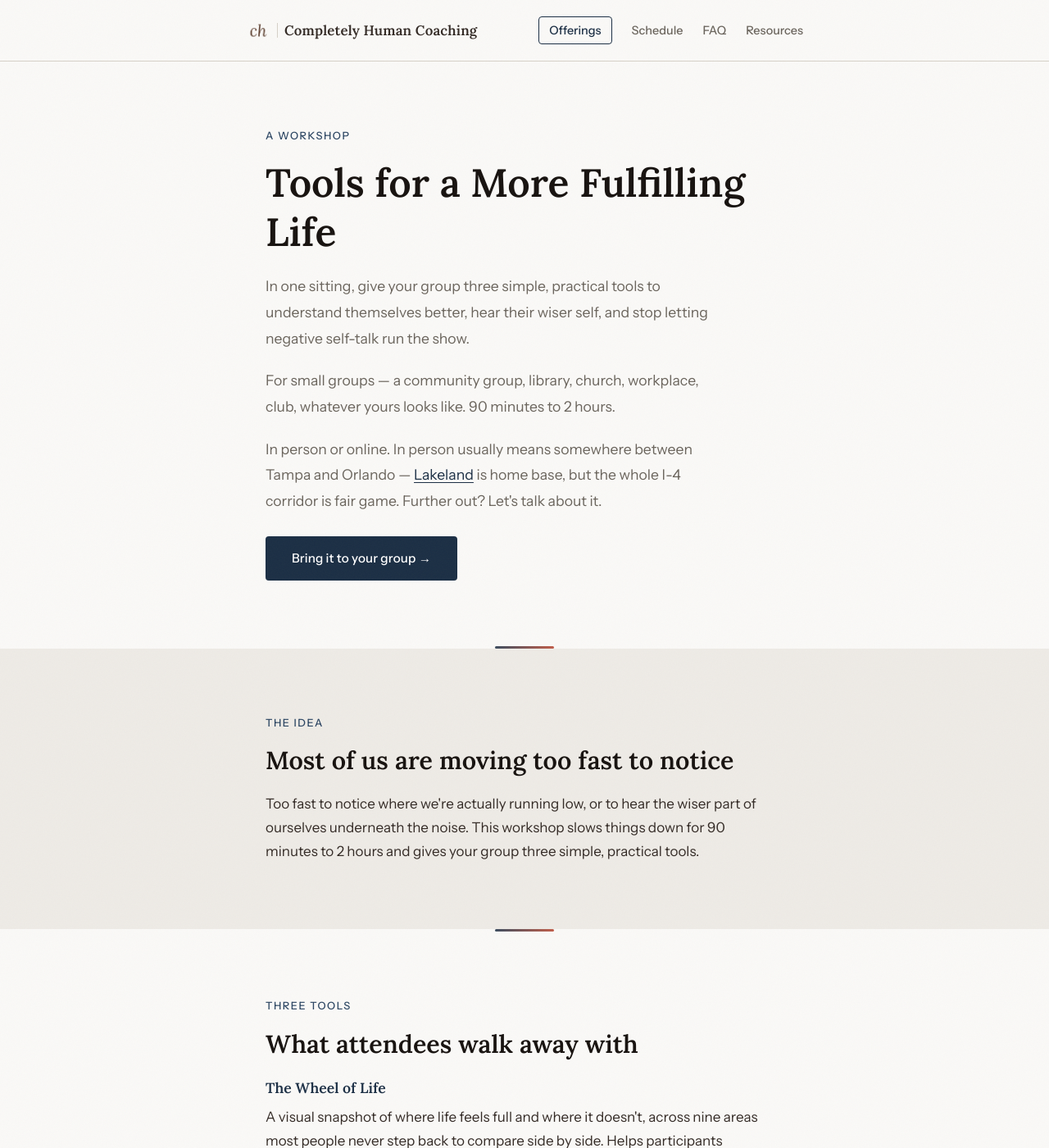
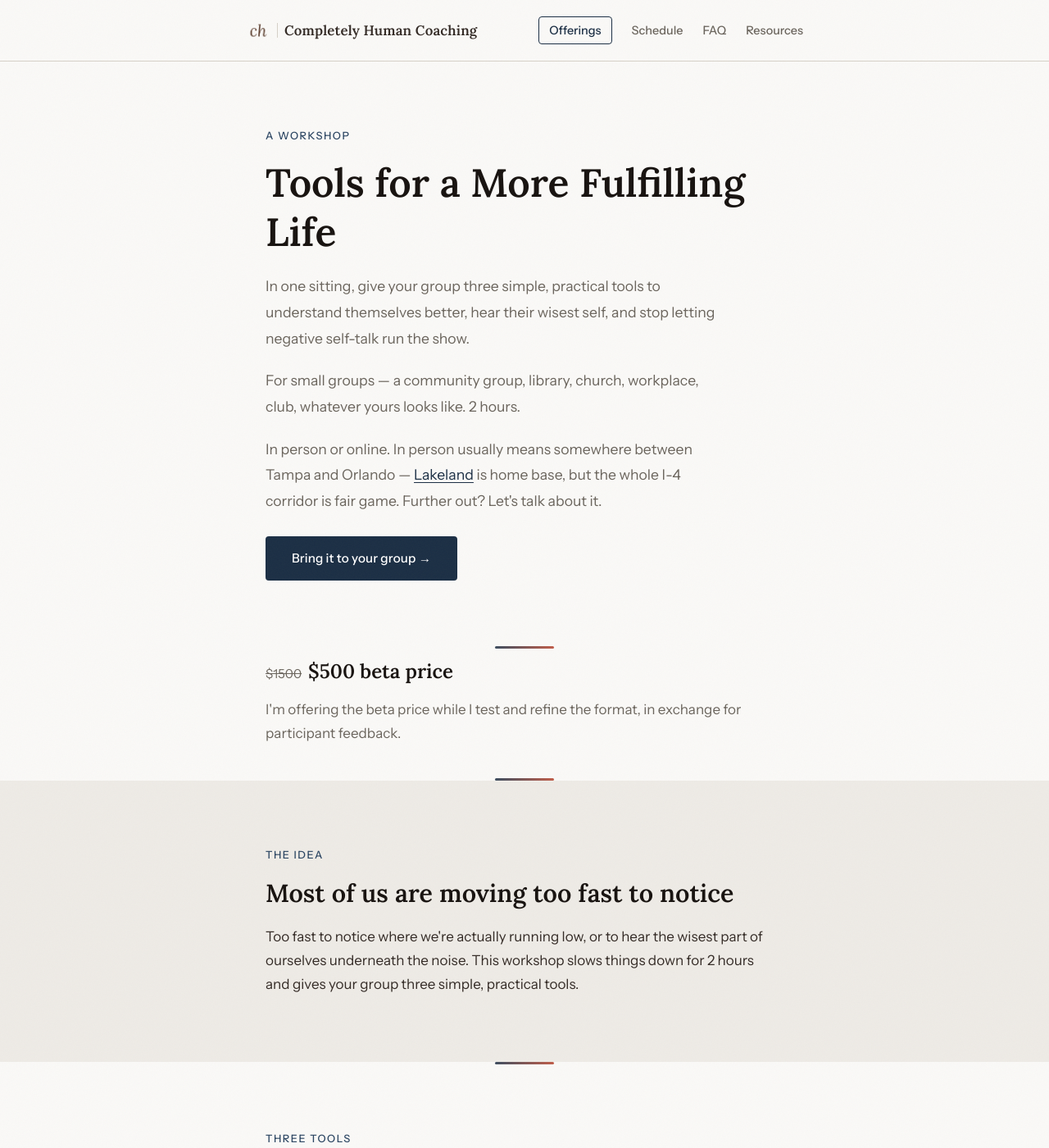
Before and after one commit to dbough/completely-human-coaching-com, a Jekyll site: the page built from workshop/index.html, in a window 1280 px wide and 1400 px high. Shown: the whole window at 82% size. Built offline with Jekyll 4.4.1, drawn with Linux system fonts in a browser that asks for light colours; some of the changed text lies outside the part shown.

Commit message:
Rebrand Workshop page: 2-hour length, Wisest Self/Impostor Syndrome, beta pricing
Renames "Inner Leader & Allies" to "Wisest Self" and "Inner Critic" to "Impostor Syndrome" with new copy, standardizes on "2 hours" instead of "90 minutes to 2 hours", adds a beta pricing block from _data/pricing.yml, and updates the Led By line to drop "growth coach" language.

Co-Authored-By: Claude Sonnet 5 <noreply@anthropic.com>

```diff
--- a/workshop/index.html
+++ b/workshop/index.html
@@ -1,10 +1,10 @@
 ---
 layout: default
 title: "Tools for a More Fulfilling Life — A Workshop | Completely Human Coaching"
-description: "A workshop for small groups — community groups, libraries, churches, workplaces, clubs — in person (Tampa–Orlando area) or online. Three simple, practical tools for self-reflection: the Wheel of Life, Inner Leader & Allies, and Inner Critic."
+description: "A 2-hour workshop for small groups: community groups, libraries, churches, workplaces, clubs. In person (Tampa to Orlando area) or online. Three simple, practical tools for self-reflection: the Wheel of Life, Wisest Self, and Impostor Syndrome."
 stylesheet: "/workshop/style.css"
 og_title: "Tools for a More Fulfilling Life"
-og_description: "A workshop for small groups — community groups, libraries, churches, workplaces, clubs — in person (Tampa–Orlando area) or online. Three simple, practical tools for self-reflection: the Wheel of Life, Inner Leader & Allies, and Inner Critic."
+og_description: "A 2-hour workshop for small groups: community groups, libraries, churches, workplaces, clubs. In person (Tampa to Orlando area) or online. Three simple, practical tools for self-reflection: the Wheel of Life, Wisest Self, and Impostor Syndrome."
 og_url: "https://completelyhumancoaching.com/workshop/"
 og_image: "https://completelyhumancoaching.com/og-image.png"
 ---
@@ -18,12 +18,12 @@ og_image: "https://completelyhumancoaching.com/og-image.png"
       <h1 class="reveal reveal-delay-1">Tools for a More Fulfilling Life</h1>
       <p class="subhead reveal reveal-delay-2">
         In one sitting, give your group three simple, practical tools to understand
-        themselves better, hear their wiser self, and stop letting negative self-talk run
+        themselves better, hear their wisest self, and stop letting negative self-talk run
         the show.
       </p>
       <p class="subhead reveal reveal-delay-2">
         For small groups — a community group, library, church, workplace, club, whatever
-        yours looks like. 90 minutes to 2 hours.
+        yours looks like. 2 hours.
       </p>
       <p class="subhead reveal reveal-delay-2">
         In person or online. In person usually means somewhere between Tampa and Orlando —
@@ -38,6 +38,25 @@ og_image: "https://completelyhumancoaching.com/og-image.png"
 
 
   <!-- ============================================
+       PRICING
+  ============================================ -->
+  <section id="ws-pricing">
+    <div class="container">
+      <div class="price-display">
+        <span class="price-retail"><span class="sr-only">Regular price</span><s>${{ site.data.pricing.workshop.retail }}</s></span>
+        <span class="price-current">${{ site.data.pricing.workshop.price }} beta price</span>
+      </div>
+      <p class="reveal reveal-delay-1">
+        I'm offering the beta price while I test and refine the format, in exchange for
+        participant feedback.
+      </p>
+    </div>
+  </section>
+
+  <hr class="divider" />
+
+
+  <!-- ============================================
        THE PITCH
   ============================================ -->
   <section id="ws-intro">
@@ -45,9 +64,9 @@ og_image: "https://completelyhumancoaching.com/og-image.png"
       <p class="section-label reveal">The Idea</p>
       <h2 class="reveal reveal-delay-1">Most of us are moving too fast to notice</h2>
       <p class="reveal reveal-delay-2">
-        Too fast to notice where we're actually running low, or to hear the wiser part of
-        ourselves underneath the noise. This workshop slows things down for 90 minutes to
-        2 hours and gives your group three simple, practical tools.
+        Too fast to notice where we're actually running low, or to hear the wisest part of
+        ourselves underneath the noise. This workshop slows things down for 2 hours and
+        gives your group three simple, practical tools.
       </p>
     </div>
   </section>
@@ -70,16 +89,15 @@ og_image: "https://completelyhumancoaching.com/og-image.png"
           understand themselves better.</p>
         </li>
         <li>
-          <p class="ws-tool-name">Inner Leader &amp; Allies</p>
-          <p>A way to hear the wiser, steadier part of yourself that's usually drowned out
-          by daily noise. Helps participants tap into the self that already knows what it
-          needs.</p>
+          <p class="ws-tool-name">Wisest Self</p>
+          <p>A way to hear the wisest, steadiest part of yourself, the one that's usually
+          drowned out by daily noise. Helps participants trust the self that already knows
+          what it needs.</p>
         </li>
         <li>
-          <p class="ws-tool-name">Inner Critic</p>
-          <p>A way to name the voice that talks participants out of things, so they can
-          build a healthier relationship with it instead of letting it quietly sabotage
-          their growth.</p>
+          <p class="ws-tool-name">Impostor Syndrome</p>
+          <p>A way to name the voice of self-doubt, so participants can build a healthier
+          relationship with it instead of letting it quietly sabotage their growth.</p>
         </li>
       </ul>
     </div>
@@ -115,8 +133,8 @@ og_image: "https://completelyhumancoaching.com/og-image.png"
       <p class="section-label reveal">Led By</p>
       <p class="reveal reveal-delay-1">
         <a href="https://www.linkedin.com/in/dan-bough/" target="_blank" rel="noopener">Dan Bough</a>,
-        a growth coach who loves to serve others — bringing a few of his coaching tools to
-        others so they can bring them into their own lives.
+        a life coach who helps people find fulfillment in their lives, bringing a few of his
+        coaching tools to your group.
       </p>
     </div>
   </section>
--- a/workshop/style.css
+++ b/workshop/style.css
@@ -17,6 +17,20 @@ body {
 #ws-how,
 #ws-contact {
   background-color: var(--warm-off);
+}
+
+#ws-pricing {
+  background-color: var(--cream);
+  padding: 0 0 2.5rem;
+}
+
+#ws-pricing .price-current {
+  font-size: 1.5rem;
+}
+
+#ws-pricing p {
+  color: var(--muted);
+  margin-top: 0.75rem;
 }
 
 #ws-hero h1,
```
